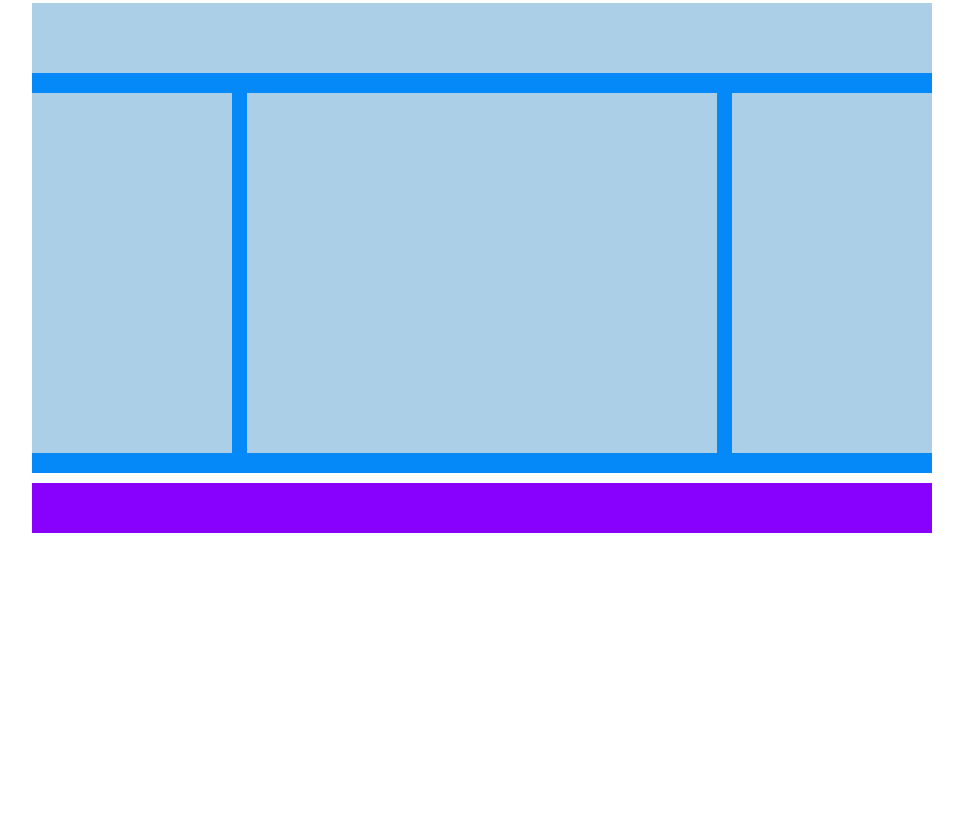
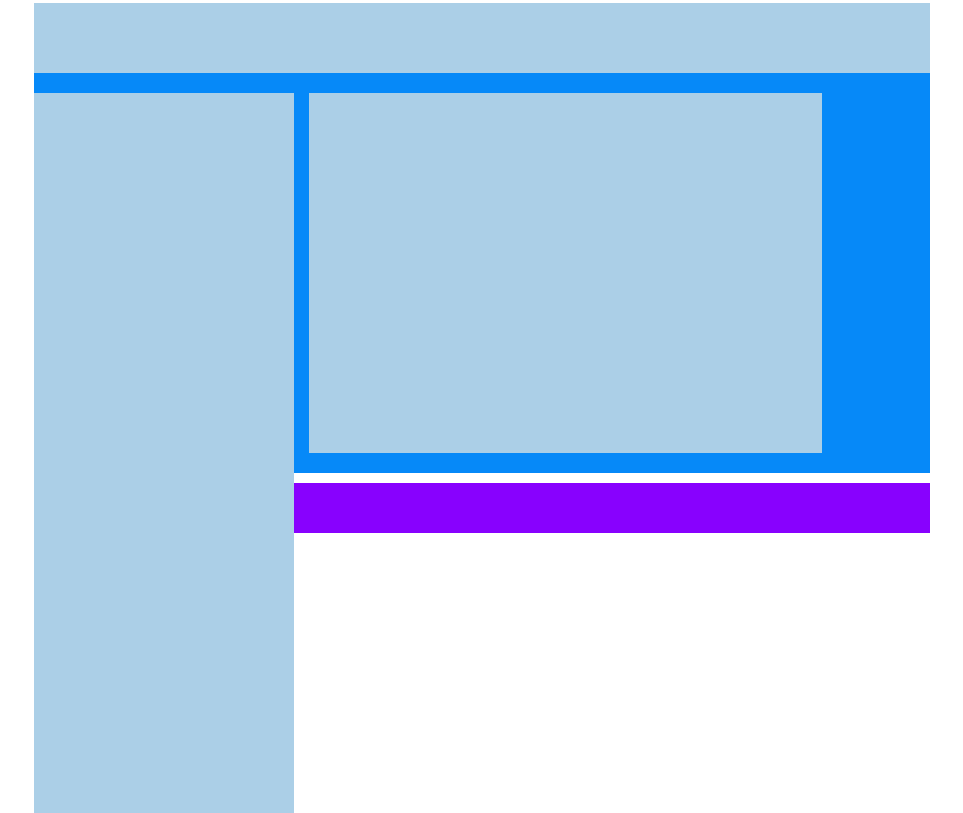
Before and after one commit to AndreaCasentini93/htmlcss-struttura-wp, a plain HTML site: page index.html in a window 1280 px wide. Shown: the part 637-1450 px from the top of the page, without its empty margins (158-1121 px from the left). Before the commit the page ends 1190 px from the top, so only its background shows below. Drawn offline with Linux system fonts and the light colour scheme.

Commit message:
Container

```diff
--- a/css/style.css
+++ b/css/style.css
@@ -35,16 +35,12 @@ footer {
 }
 
 body {
-    position: relative;
     background-color: white;
 }
 
 #container {
-    position: absolute;
-    top: 20px;
-    left: 50%;
-    transform: translate(-50%, -0%);
-    width: 900px;
+    margin: 20px auto;
+    width: 70%;
 }
 
 /* header page */
@@ -74,15 +70,15 @@ section:last-of-type {
 }
 #box_left,
 #box_right {
-    width: 200px;
+    width: 260px;
 }
 #box_center {
-    width: 470px;
+    width: 513px;
     margin: auto 15px;
 }
 
 /* footer page */
 footer {
     height: 50px;
-    margin: 10px auto 20px auto;
+    margin-top: 10px;
 }
```
